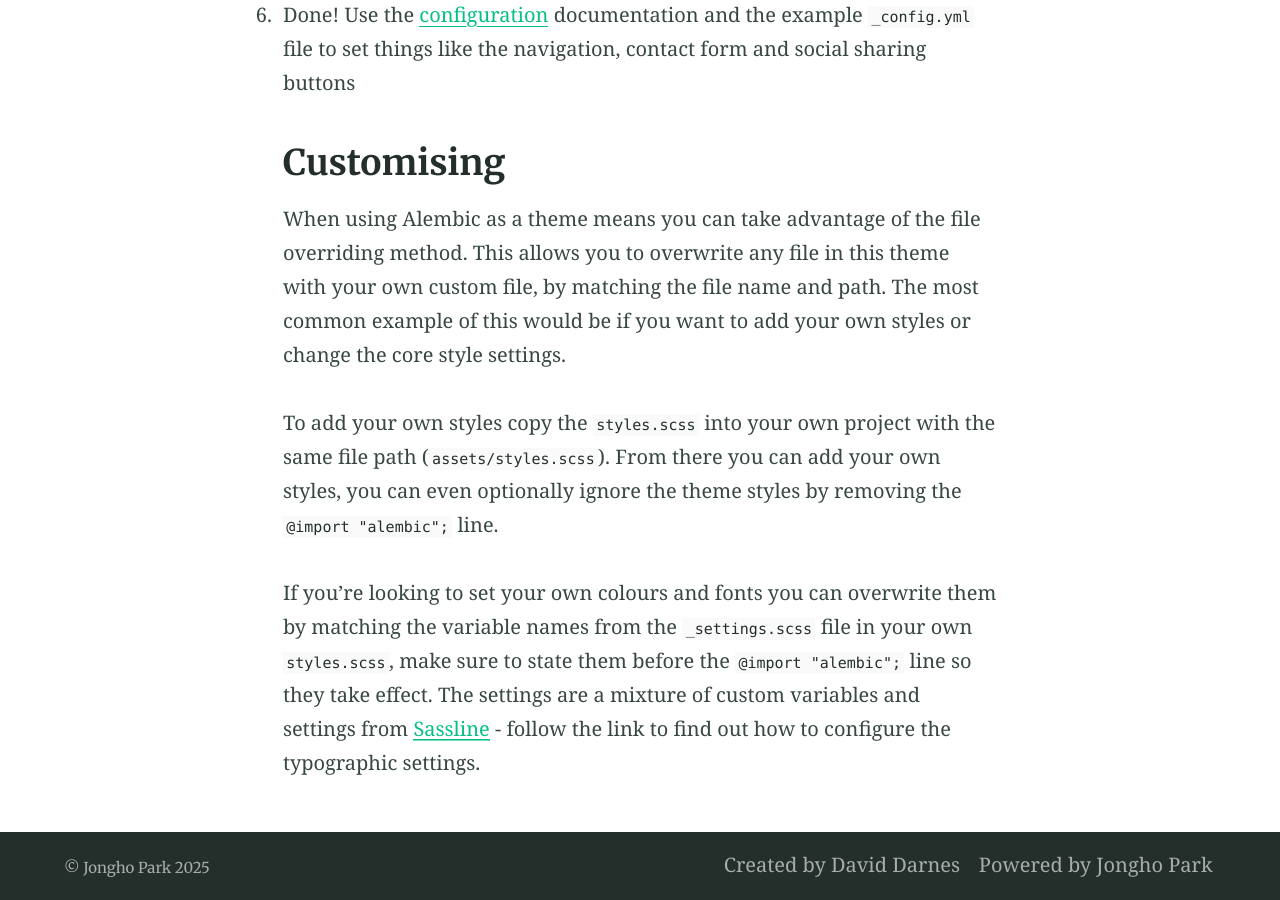
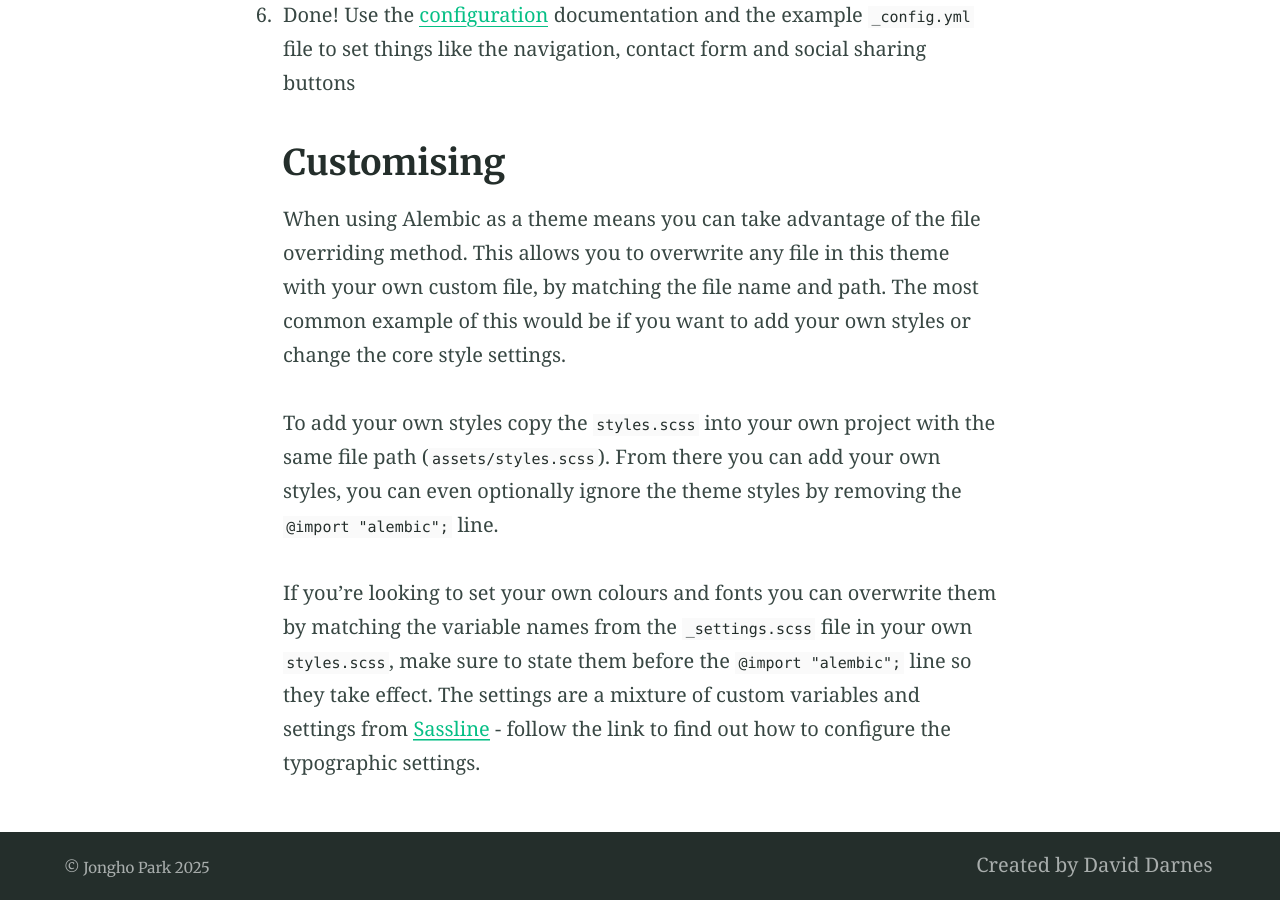
Before and after one commit to pjhbest0428/pjhbest0428.github.io, a Jekyll site: the page built from index.md, in a window 1280 px wide and 900 px high, scrolled down 4872 px. Built offline with Jekyll 4.4.1, drawn with Linux system fonts in a browser that asks for light colours.

Commit message:
modify _config.yml

```diff
--- a/_config.yml
+++ b/_config.yml
@@ -136,8 +136,6 @@ navigation_header:
 navigation_footer:
 - title: Created by David Darnes
   url: https://darn.es
-- title: Powered by Jongho Park
-  url: https://pjhbest0428.github.io
 
 social_links: # Appears in sidebar. Set the urls then uncomment and comment out as desired
   # Twitter: https://twitter.com/pjhbest0428
```
